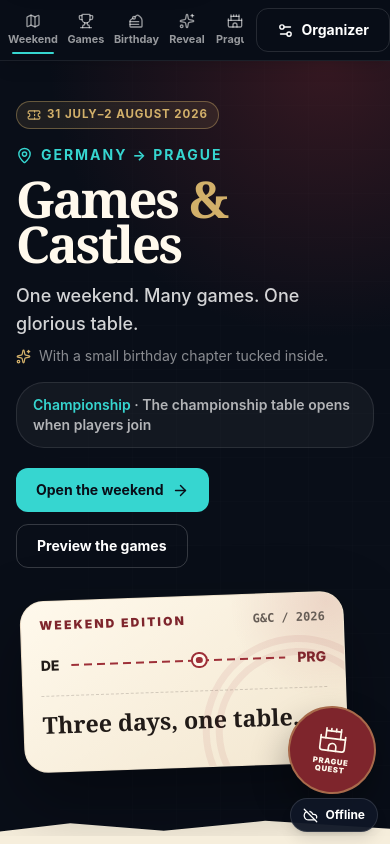
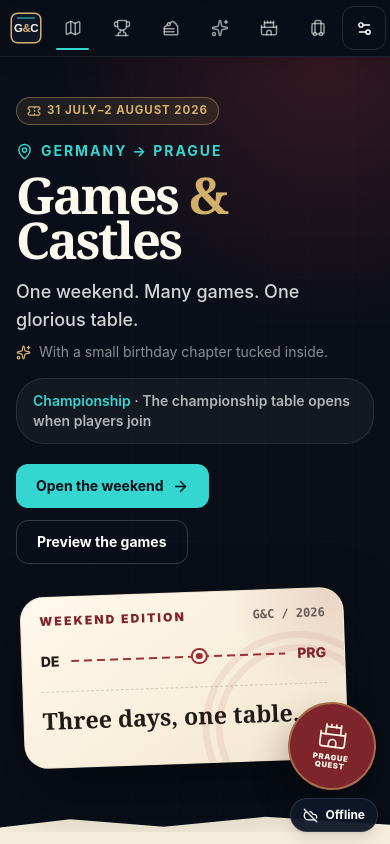
Before and after one commit to so-mb/games-and-castles, a React (Vite) app: page / in a window 390 px wide. Shown: the top 844 px of the page. Built offline with nearby package versions, Linux system fonts and the light colour scheme; no server answers; the database is empty.

Commit message:
feat: refine mobile navigation to use icon-only display while maintaining accessibility features, and update related UI components for consistency

```diff
--- a/src/components/navigation/SiteNavigation.tsx
+++ b/src/components/navigation/SiteNavigation.tsx
@@ -20,16 +20,16 @@ export function SiteNavigation() {
 
   return (
     <header className="site-navigation sticky top-0 z-50 border-b border-white/8 bg-[rgba(9,14,24,0.94)] text-[var(--color-paper-50)] shadow-lg shadow-black/10 backdrop-blur-md">
-      <Container className="flex min-h-15 items-center gap-3 !px-0 sm:!px-6 lg:min-h-16">
+      <Container className="flex min-h-14 items-center gap-0 !px-1 sm:min-h-15 sm:gap-3 sm:!px-6 lg:min-h-16">
         <a
           aria-label="Games & Castles — back to top"
-          className="hidden min-h-11 shrink-0 items-center gap-2 rounded-lg px-2 font-bold tracking-tight focus-visible:outline-3 focus-visible:outline-offset-2 focus-visible:outline-[var(--color-electric-cyan-400)] sm:flex"
+          className="flex size-11 shrink-0 items-center justify-center gap-2 rounded-lg font-bold tracking-tight focus-visible:outline-3 focus-visible:outline-offset-[-3px] focus-visible:outline-[var(--color-electric-cyan-400)] sm:w-auto sm:px-2 sm:focus-visible:outline-offset-2"
           href="#top"
         >
           <img
             alt=""
             aria-hidden="true"
-            className="size-8"
+            className="size-8 shrink-0"
             src={`${import.meta.env.BASE_URL}favicon.svg`}
           />
           <span className="hidden lg:inline">Games &amp; Castles</span>
@@ -39,22 +39,24 @@ export function SiteNavigation() {
           aria-label="Primary"
           className="min-w-0 flex-1 overflow-x-auto [scrollbar-width:none] [&::-webkit-scrollbar]:hidden"
         >
-          <ul className="mx-auto flex w-max min-w-full items-center justify-center px-1 sm:justify-end sm:px-0">
+          <ul className="grid w-full grid-cols-6 items-center md:mx-auto md:flex md:w-max md:min-w-full md:justify-end">
             {navigationItems.map((item) => {
               const isActive = activeSection === item.id;
 
               return (
-                <li key={item.id}>
+                <li className="min-w-0" key={item.id}>
                   <a
                     aria-current={isActive ? "location" : undefined}
                     className={cn(
-                      "nav-link relative flex min-h-12 min-w-12 flex-col items-center justify-center gap-0.5 rounded-lg px-1 text-[0.68rem] font-bold text-white/58 transition hover:bg-white/5 hover:text-white focus-visible:outline-3 focus-visible:outline-offset-[-3px] focus-visible:outline-[var(--color-electric-cyan-400)] sm:min-h-11 sm:min-w-0 sm:flex-row sm:gap-2 sm:px-3 sm:text-sm",
+                      "nav-link relative flex min-h-11 w-full items-center justify-center rounded-lg px-0 font-bold text-white/58 transition hover:bg-white/5 hover:text-white focus-visible:outline-3 focus-visible:outline-offset-[-3px] focus-visible:outline-[var(--color-electric-cyan-400)] md:w-auto md:gap-2 md:px-3 md:text-sm",
                       isActive && "text-[var(--color-electric-cyan-400)]",
                     )}
                     href={`#${item.id}`}
                   >
-                    <ContentIcon name={item.icon} size={16} strokeWidth={2} />
-                    <span>{item.shortLabel}</span>
+                    <ContentIcon name={item.icon} size={18} strokeWidth={2} />
+                    <span className="sr-only md:not-sr-only">
+                      {item.shortLabel}
+                    </span>
                     <span
                       aria-hidden="true"
                       className={cn(
@@ -73,7 +75,7 @@ export function SiteNavigation() {
           fallback={
             <span
               aria-hidden="true"
-              className="min-h-11 w-24 shrink-0 rounded-xl border border-white/8 bg-white/4"
+              className="size-11 shrink-0 rounded-xl border border-white/8 bg-white/4 md:w-24"
             />
           }
         >
--- a/src/features/organizer/OrganizerAccess.tsx
+++ b/src/features/organizer/OrganizerAccess.tsx
@@ -121,12 +121,12 @@ export function OrganizerAccess() {
         aria-label={
           authorized ? "Open Organizer Mode — signed in" : "Open Organizer Mode"
         }
-        className="shrink-0 border border-white/12 px-3 text-white hover:bg-white/8 sm:px-4"
+        className="size-11 shrink-0 border border-white/12 !p-0 text-white hover:bg-white/8 md:h-auto md:w-auto md:!px-4 md:!py-2.5"
         onClick={() => setOpen(true)}
         variant="quiet"
       >
         <Settings2 aria-hidden="true" size={17} />
-        {triggerLabel}
+        <span className="sr-only md:not-sr-only">{triggerLabel}</span>
       </Button>
       <Modal
         description="Organizer tools use a separate sign-in and never replace the anonymous guest identity stored in this browser."
```
Also changed, not shown: 5 other files (tests, documents, lock files or other folders).
